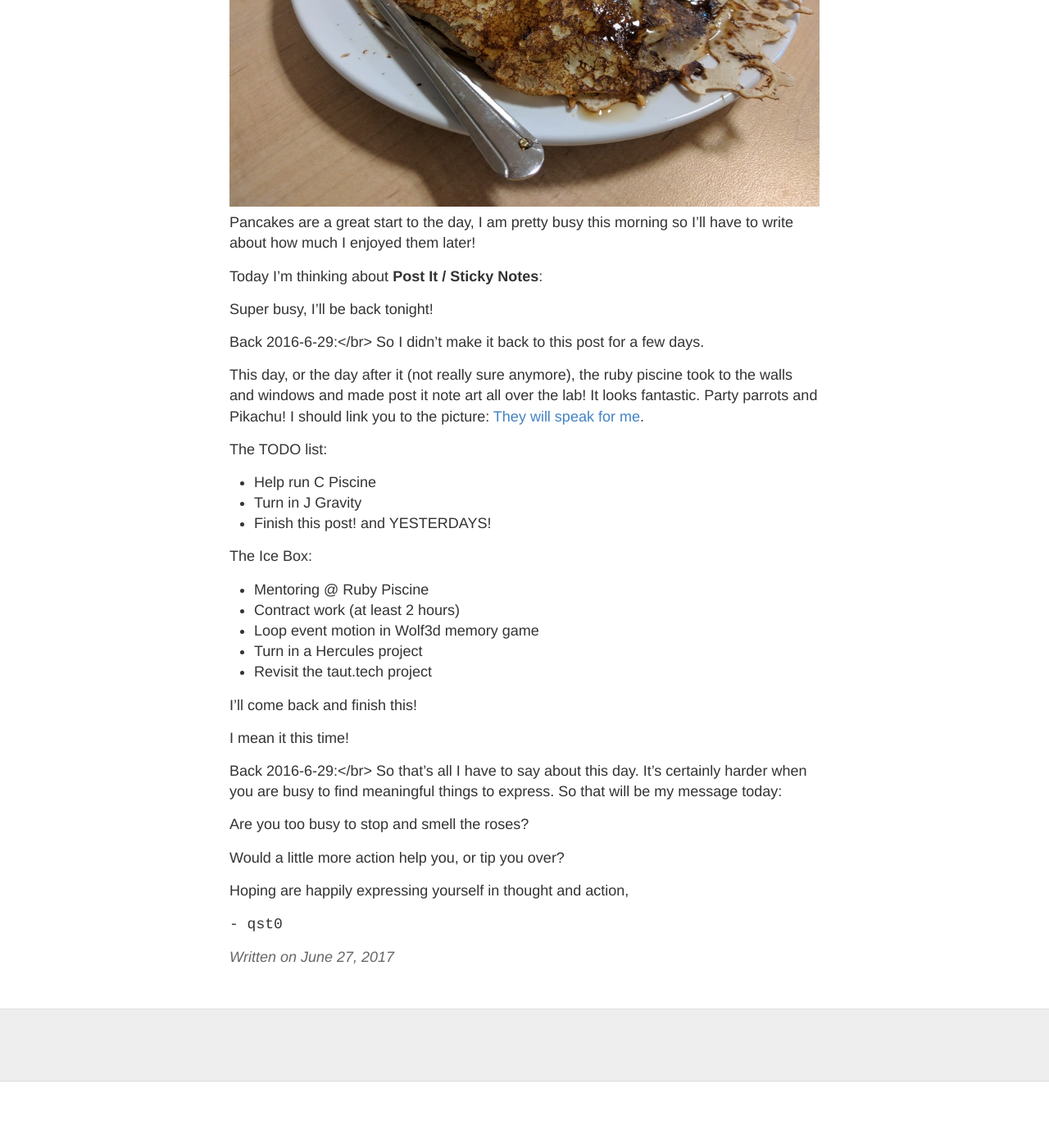
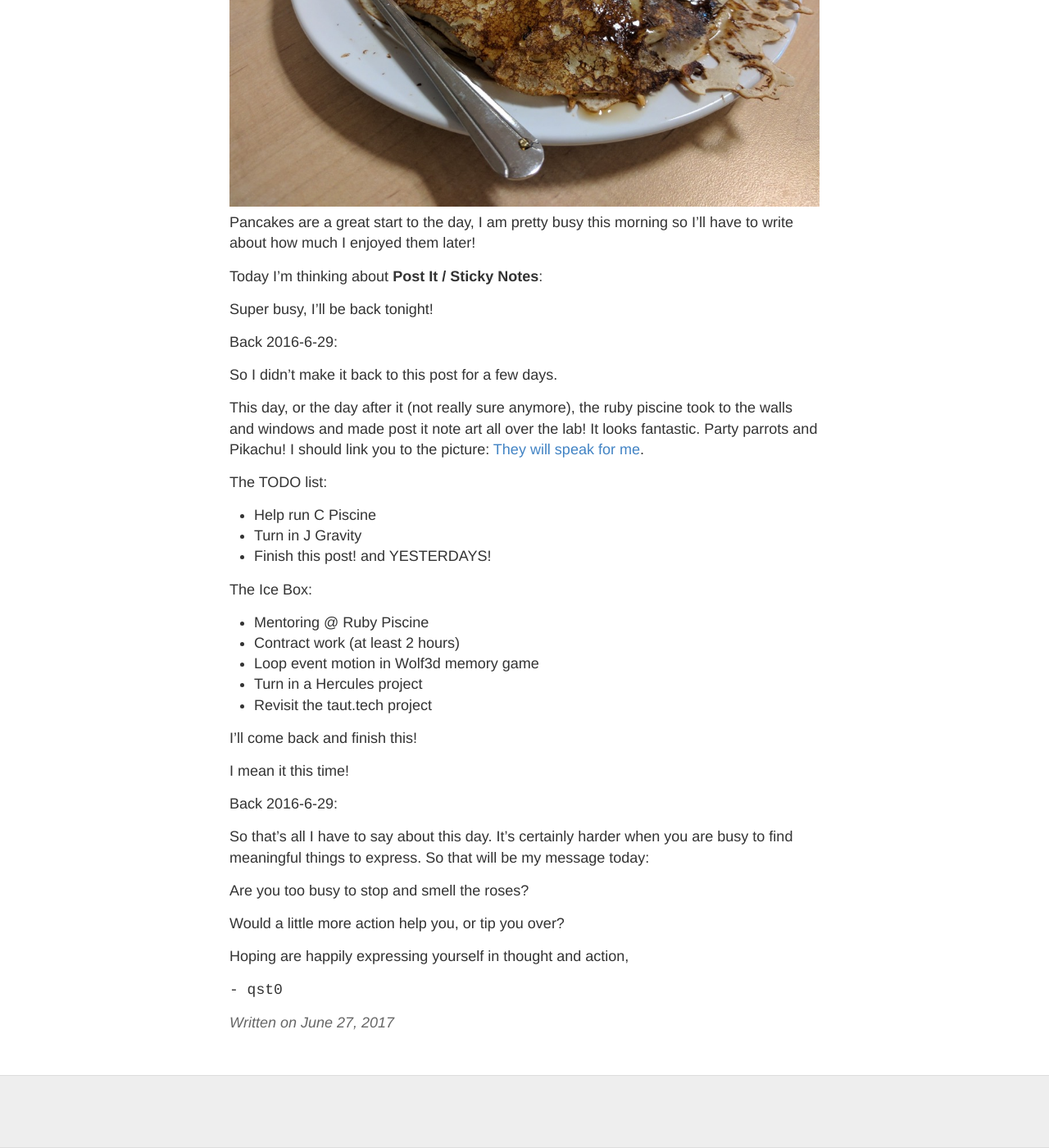
Before and after one commit to qst0/cerealize.me, a Jekyll site: the page built from _posts/2017-6-27-22.md, in a window 1280 px wide and 1400 px high, scrolled down 515 px. Shown: the whole window at 82% size. Built offline with Jekyll 4.4.1, drawn with Linux system fonts in a browser that asks for light colours; before the commit the page ends 1834 px from its top, so only the background shows below that.

Commit message:
fixed br issue, just using return

```diff
--- a/_posts/2017-6-27-22.md
+++ b/_posts/2017-6-27-22.md
@@ -10,7 +10,8 @@ Today I'm thinking about **Post It / Sticky Notes**:
 
 Super busy, I'll be back tonight!
 
-Back 2016-6-29:</br>
+Back 2016-6-29:
+
 So I didn't make it back to this post for a few days.
 
 This day, or the day after it (not really sure anymore), the ruby piscine
@@ -34,7 +35,8 @@ I'll come back and finish this!
 
 I mean it this time!
 
-Back 2016-6-29:</br>
+Back 2016-6-29:
+
 So that's all I have to say about this day.
 It's certainly harder when you are busy to find meaningful things to express.
 So that will be my message today:
```
Also changed, not shown: _posts/2017-6-26-21.md (+2 -1 lines), _posts/2017-6-28-23.md (+4 -2 lines).
